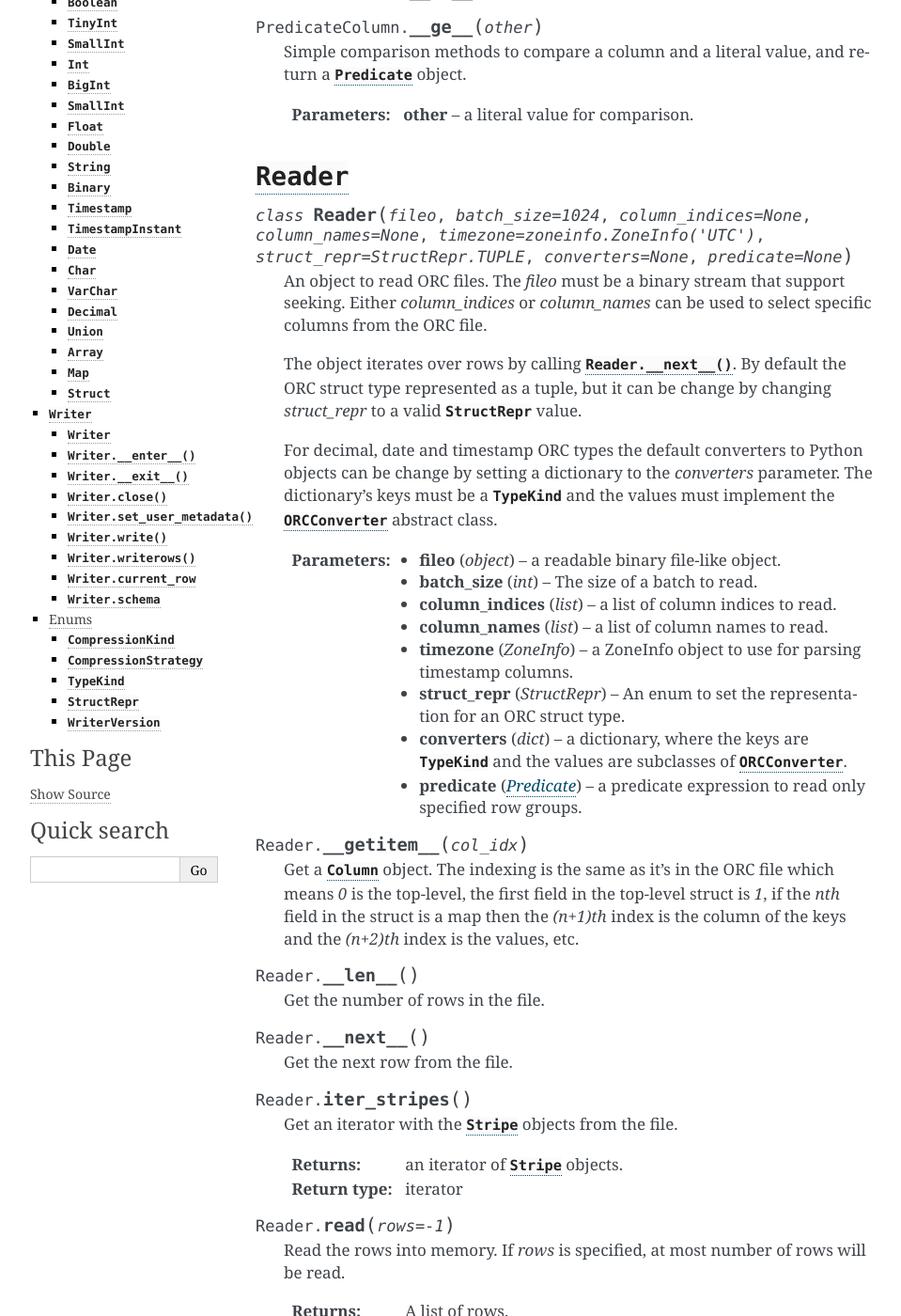
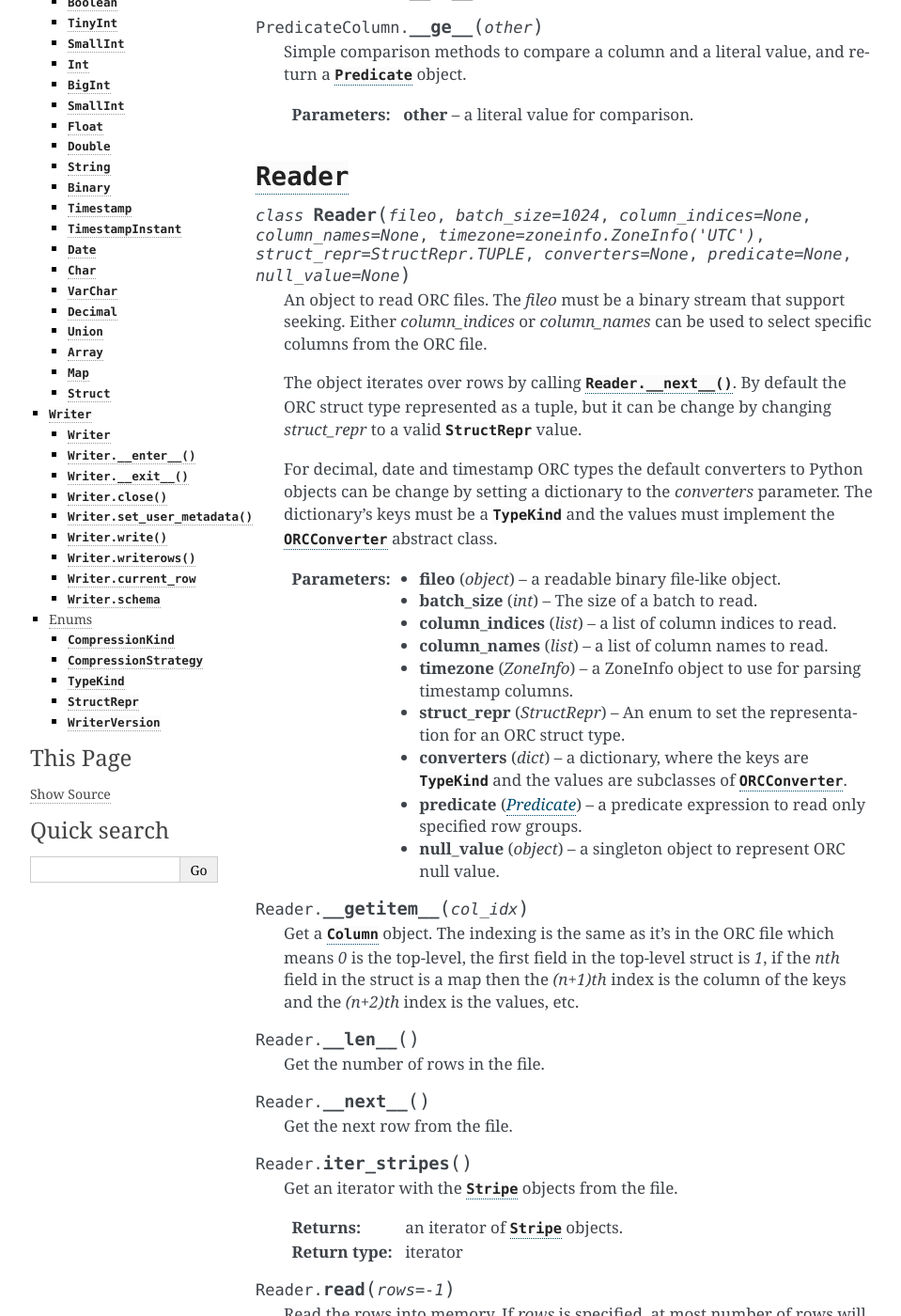
Before and after one commit to noirello/pyorc, a Sphinx documentation site: the page built from docs/api.rst, in a window 1280 px wide and 1400 px high, scrolled down 1481 px. Shown: the whole window at 94% size, without its empty margins (148-1107 px from the left). Built offline with Sphinx 7.4.7, drawn with Linux system fonts in a browser that asks for light colours; some of the changed text lies outside the part shown.

Commit message:
Update docs

```diff
--- a/CHANGELOG.rst
+++ b/CHANGELOG.rst
@@ -8,6 +8,8 @@
 
 - New parameter to Writer: dict_key_size_threshold for setting threshold
   for dictionary encoding. (PR #46, contribution of @dirtysalt)
+- New parameter to Reader and Writer: null_value for changing representation
+  of ORC null value. The value must be a singleton object.
 
 Fixed
 ~~~~~
--- a/docs/api.rst
+++ b/docs/api.rst
@@ -75,7 +75,7 @@
 .. class:: Reader(fileo, batch_size=1024, column_indices=None, \
                   column_names=None, timezone=zoneinfo.ZoneInfo("UTC"), \
                   struct_repr=StructRepr.TUPLE, converters=None, \
-                  predicate=None)
+                  predicate=None, null_value=None)
 
     An object to read ORC files. The `fileo` must be a binary stream that
     support seeking. Either `column_indices` or `column_names` can be used
@@ -103,6 +103,7 @@
         :class:`ORCConverter`.
     :param Predicate predicate: a predicate expression to read only specified
         row groups.
+    :param object null_value: a singleton object to represent ORC null value.
 
 .. method:: Reader.__getitem__(col_idx)
 
@@ -528,7 +529,7 @@
                   compression_block_size=65536, bloom_filter_columns=None, \
                   bloom_filter_fpp=0.05, timezone=zoneinfo.ZoneInfo("UTC"), \
                   struct_repr=StructRepr.TUPLE, converters=None, \
-                  dict_key_size_threshold=0.0)
+                  dict_key_size_threshold=0.0, null_value=None)
 
     An object to write ORC files. The `fileo` must be a binary stream.
     The `schema` must be :class:`TypeDescription` or a valid ORC schema
@@ -566,6 +567,7 @@
         :class:`TypeKind` and the values are subclasses of
         :class:`ORCConverter`.
     :param float dict_key_size_threshold: threshold for dictionary encoding.
+    :param object null_value: a singleton object to represent ORC null value.
 
 .. method:: Writer.__enter__()
 .. method:: Writer.__exit__()
```
